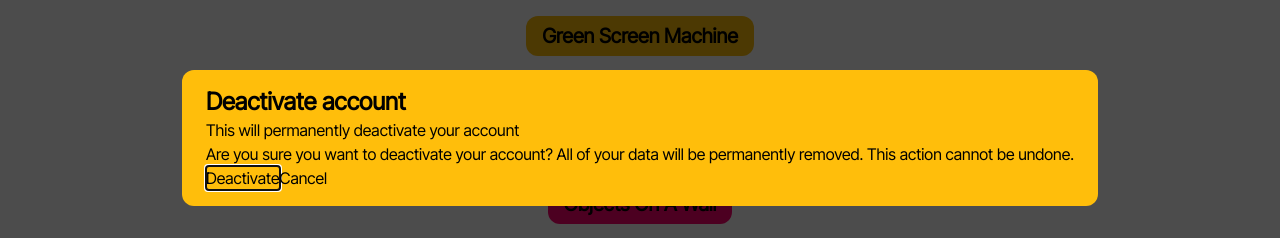
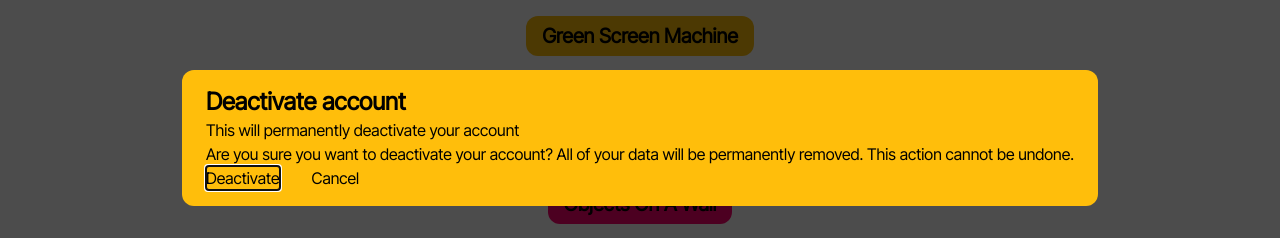
Before and after one commit to syahshiimi/dblspace_archives_2022, a Next.js app: page / in a window 1280 px wide. Both pictures are taken after a click on the element "Green Screen Machine". Shown: the part 262-500 px from the top of the page. Built offline with nearby package versions, Linux system fonts and the light colour scheme.

Commit message:
create dialog component

```diff
--- /dev/null
+++ b/components/dialog/dialog.tsx
@@ -0,0 +1,39 @@
+import { Dispatch, SetStateAction } from 'react'
+import { Dialog, Transition } from '@headlessui/react'
+
+interface IDialogue {
+  isOpen: boolean | undefined
+  setIsOpen: Dispatch<SetStateAction<boolean>>
+}
+
+const DialogBox = ({ isOpen, setIsOpen }: IDialogue) => {
+  return (
+    <Dialog
+      onClose={() => setIsOpen(false)}
+      className="fixed inset-0 z-50 flex items-center justify-center "
+    >
+      <div className="fixed inset-0 bg-black/70 " aria-hidden="true" />
+      <Dialog.Panel className="z-10 rounded-xl bg-mikado-yellow px-6 py-4">
+        <Dialog.Title className={'text-2xl font-bold text-black'}>
+          Deactivate account
+        </Dialog.Title>
+
+        <Dialog.Description>
+          This will permanently deactivate your account
+        </Dialog.Description>
+
+        <p>
+          Are you sure you want to deactivate your account? All of your data
+          will be permanently removed. This action cannot be undone.
+        </p>
+
+        <div className="flex flex-row gap-8">
+          <button onClick={() => setIsOpen(false)}>Deactivate</button>
+          <button onClick={() => setIsOpen(false)}>Cancel</button>
+        </div>
+      </Dialog.Panel>
+    </Dialog>
+  )
+}
+
+export default DialogBox
--- a/pages/index.tsx
+++ b/pages/index.tsx
@@ -1,11 +1,13 @@
-import { useState, Fragment } from 'react'
+import { useState, Fragment, useRef } from 'react'
 import Head from 'next/head'
 import FloatingPills from '../components/floatingpills'
 import { Dialog, Transition } from '@headlessui/react'
 import { NextPage } from 'next'
+import DialogBox from '../components/dialog/dialog'
 
 const Home: NextPage = () => {
   let [isOpen, setIsOpen] = useState(false)
+  let buttonRef = useRef(null)
 
   return (
     <>
@@ -24,30 +26,9 @@ const Home: NextPage = () => {
         leaveTo="transform scale-75 opacity-0"
         as={Fragment}
       >
-        <Dialog
-          open={isOpen}
-          onClose={() => setIsOpen(false)}
-          className="fixed inset-0 z-50 flex items-center justify-center "
-        >
-          <div className="fixed inset-0 bg-black/70 " aria-hidden="true" />
-          <Dialog.Panel className="z-10 rounded-xl bg-mikado-yellow px-6 py-4">
-            <Dialog.Title className={'text-2xl font-bold text-black'}>
-              Deactivate account
-            </Dialog.Title>
-
-            <Dialog.Description>
-              This will permanently deactivate your account
-            </Dialog.Description>
-
-            <p>
-              Are you sure you want to deactivate your account? All of your data
-              will be permanently removed. This action cannot be undone.
-            </p>
-
-            <button onClick={() => setIsOpen(false)}>Deactivate</button>
-            <button onClick={() => setIsOpen(false)}>Cancel</button>
-          </Dialog.Panel>
-        </Dialog>
+        <div>
+          <DialogBox isOpen={isOpen} setIsOpen={setIsOpen} />
+        </div>
       </Transition>
 
       <div className="flex grow flex-col items-center justify-center">
```
